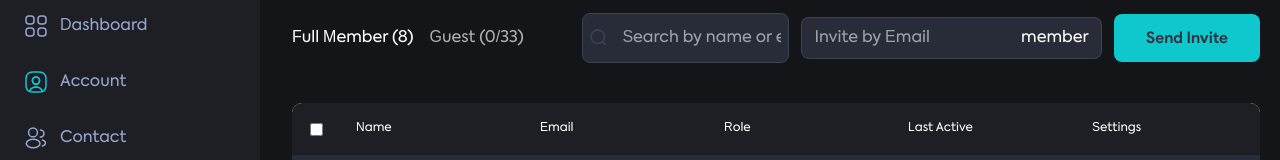
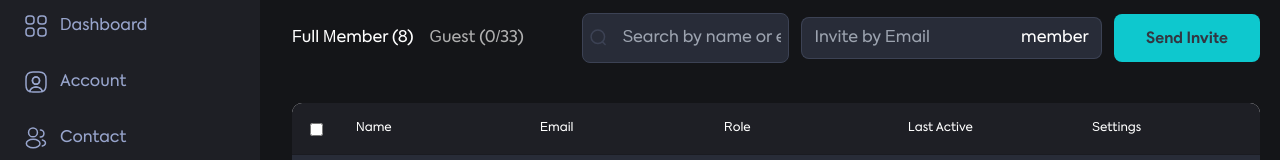
Before and after one commit to satriaherman1/another-crm-web, a React (Vite) app: page /dashboard/settings in a window 1280 px wide. Shown: the part 143-303 px from the top of the page. Built offline with nearby package versions, Linux system fonts and the light colour scheme.

Commit message:
optimize nav list dashboard

```diff
--- a/src/components/common/Icon/index.tsx
+++ b/src/components/common/Icon/index.tsx
@@ -65,21 +65,21 @@ export function UserProfileIcon(props: IconProps): ReactElement {
     <svg className={className ?? ""} width="24" height="24" viewBox="0 0 24 24" fill="none" xmlns="http://www.w3.org/2000/svg">
       <path
         d="M18.1399 21.62C17.2599 21.88 16.2199 22 14.9999 22H8.99986C7.77986 22 6.73986 21.88 5.85986 21.62C6.07986 19.02 8.74986 16.97 11.9999 16.97C15.2499 16.97 17.9199 19.02 18.1399 21.62Z"
-        stroke={fill ? fill : "#0EC8CE"}
+        stroke={fill ? fill : "#98A5CD"}
         strokeWidth="1.5"
         strokeLinecap="round"
         strokeLinejoin="round"
       />
       <path
         d="M15 2H9C4 2 2 4 2 9V15C2 18.78 3.14 20.85 5.86 21.62C6.08 19.02 8.75 16.97 12 16.97C15.25 16.97 17.92 19.02 18.14 21.62C20.86 20.85 22 18.78 22 15V9C22 4 20 2 15 2ZM12 14.17C10.02 14.17 8.42 12.56 8.42 10.58C8.42 8.60002 10.02 7 12 7C13.98 7 15.58 8.60002 15.58 10.58C15.58 12.56 13.98 14.17 12 14.17Z"
-        stroke={fill ? fill : "#0EC8CE"}
+        stroke={fill ? fill : "#98A5CD"}
         strokeWidth="1.5"
         strokeLinecap="round"
         strokeLinejoin="round"
       />
       <path
         d="M15.5799 10.58C15.5799 12.56 13.9799 14.17 11.9999 14.17C10.0199 14.17 8.41992 12.56 8.41992 10.58C8.41992 8.60002 10.0199 7 11.9999 7C13.9799 7 15.5799 8.60002 15.5799 10.58Z"
-        stroke={fill ? fill : "#0EC8CE"}
+        stroke={fill ? fill : "#98A5CD"}
         strokeWidth="1.5"
         strokeLinecap="round"
         strokeLinejoin="round"
--- a/src/components/common/Input/index.tsx
+++ b/src/components/common/Input/index.tsx
@@ -1,7 +1,7 @@
 import "./styles.scss";
 
 export default function Input(props: ICrmInput) {
-  const { type, name, id, placeholder, icon, className, style } = props;
+  const { type, name, id, placeholder, icon, className, style, isNoMaxWidth } = props;
 
   let crmTypeClass;
 
@@ -20,8 +20,6 @@ export default function Input(props: ICrmInput) {
     backgroundPosition: "12px 47%",
   };
 
-  console.log(inputStyles, icon);
-
   return (
     <input
       style={style ? { ...style, ...inputStyles } : inputStyles}
@@ -29,7 +27,7 @@ export default function Input(props: ICrmInput) {
       name={name ?? ""}
       id={id ?? ""}
       placeholder={placeholder ?? ""}
-      className={`${className ?? ""} ${!icon ? "px-5" : " pl-[48px] pr-[7px] "} py-[15px]  ${crmTypeClass} crm-input mt-3 max-w-[500px]`}
+      className={`${className ?? ""} ${!icon ? "px-5" : " pl-[48px] pr-[7px] "} py-[15px]  ${crmTypeClass} ${!isNoMaxWidth && "max-w-[500px]"} crm-input mt-3 `}
     />
   );
 }
--- a/src/components/pages/order-summary/payment-form/index.tsx
+++ b/src/components/pages/order-summary/payment-form/index.tsx
@@ -3,17 +3,18 @@ import Button from "@src/components/common/Button";
 
 export default function OrderSummaryPaymentForm() {
   return (
-    <form action="" className="mt-2">
-      <section className="block">
-        <Input type="text" placeholder="Enter your credit number" className="w-full box-border md:box-content" />
+    <form action="" className="mt-2 w-full">
+      <section className="flex w-full">
+        <Input type="text" placeholder="Expiring MM/YY" className="w-full" isNoMaxWidth />
       </section>
 
-      <section className="flex gap-x-5 flex flex-col">
-        <Input type="text" placeholder="Expiring MM/YY" className="md:w-[35%]" />
-        <Input type="text" placeholder="CVV Code" className="md:w-[35%]" />
+      <section className="w-full flex gap-x-5 flex flex-col md:flex-row">
+        <Input type="text" placeholder="Expiring MM/YY" className="md:w-1/2" isNoMaxWidth />
+        <Input type="text" placeholder="CVV Code" className="md:w-[50% - 30px]" isNoMaxWidth />
       </section>
+
       <section className="flex gap-x-5">
-        <Input type="text" placeholder="Zip Code" className="md:w-[35%] w-full" />
+        <Input type="text" placeholder="Zip Code" className="md:w-1/2 w-full " isNoMaxWidth />
       </section>
 
       <Button className="w-full mt-9 md:box-content" variant="primary">
--- a/src/layout/dashboard-layout/dashboard-nav-list/index.tsx
+++ b/src/layout/dashboard-layout/dashboard-nav-list/index.tsx
@@ -41,9 +41,9 @@ export default function DashboardNavList(props: IDashboardNavListProps) {
           {!isMinimize && <p className="ml-3">Dashboard</p>}
         </NavLink>
       </li>
-      <li className={`py-4 ${activeSidebarList === "dashboard/account" ? "navlist-active" : ""}`}>
+      <li className={`py-4 ${/account/i.test(activeSidebarList) ? "navlist-active" : ""}`}>
         <NavLink to="/dashboard/account" className="flex">
-          <UserProfileIcon className={`${isMinimize && "mx-auto"}`} fill={activeSidebarList === "dashboard/account" ? "#0EC8CE" : ""} />
+          <UserProfileIcon className={`${isMinimize && "mx-auto"}`} fill={/account/i.test(activeSidebarList) ? "#0EC8CE" : ""} />
           {!isMinimize && <p className="ml-3">Account</p>}
         </NavLink>
       </li>
@@ -89,9 +89,9 @@ export default function DashboardNavList(props: IDashboardNavListProps) {
           {!isMinimize && <p className="ml-3">Leads</p>}
         </NavLink>
       </li>
-      <li className={`py-4 ${activeSidebarList === "task" ? "navlist-active" : ""}`}>
+      <li className={`py-4 ${/task/i.test(activeSidebarList) ? "navlist-active" : ""}`}>
         <NavLink to="/dashboard/task" className="flex">
-          <NoteIcon className={`${isMinimize && "mx-auto"}`} />
+          <NoteIcon className={`${isMinimize && "mx-auto"}`} fill={/task/i.test(activeSidebarList) ? "#0EC8CE" : ""} />
           {!isMinimize && <p className="ml-3">Task</p>}
         </NavLink>
       </li>
--- a/src/utility/types/global.d.ts
+++ b/src/utility/types/global.d.ts
@@ -8,6 +8,7 @@ declare interface ICrmInput {
   style?: any;
   variant?: "crm-gray" | "crm-primary";
   value?: any;
+  isNoMaxWidth?: boolean;
 }
 declare interface ICrmTextarea {
   id?: string;
```
